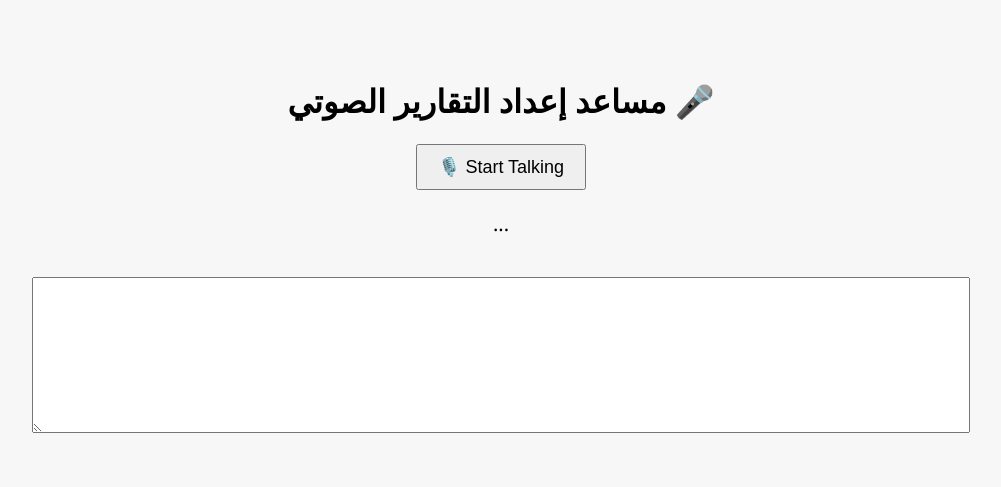
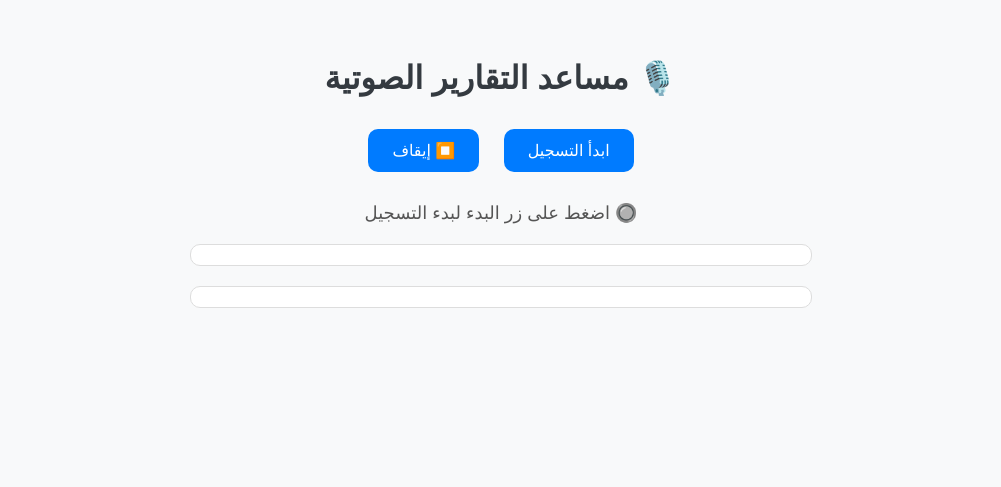
Before and after one commit to Rashidlovew/voice-report-assistant, a Flask app: page / in a window 1280 px wide. Shown: the top 487 px of the page, without its empty margins (139-1140 px from the left). Run offline with Flask 3, Linux system fonts and the light colour scheme.

Commit message:
Update index.html

```diff
--- a/templates/index.html
+++ b/templates/index.html
@@ -2,37 +2,56 @@
 <html lang="ar" dir="rtl">
 <head>
     <meta charset="UTF-8">
-    <title>مساعد إعداد التقارير الصوتي</title>
+    <title>مساعد التقارير الصوتية</title>
     <style>
         body {
-            font-family: 'Segoe UI', sans-serif;
+            font-family: 'Arial', sans-serif;
+            background-color: #f8f9fa;
             text-align: center;
-            padding: 50px;
-            background-color: #f7f7f7;
+            padding: 30px;
+            direction: rtl;
+        }
+        h1 {
+            color: #343a40;
         }
         button {
-            padding: 10px 20px;
-            font-size: 18px;
+            margin: 10px;
+            padding: 12px 24px;
+            font-size: 16px;
+            border: none;
+            border-radius: 10px;
+            background-color: #007bff;
+            color: white;
             cursor: pointer;
         }
+        button:hover {
+            background-color: #0056b3;
+        }
         #status {
-            margin: 20px;
-            font-size: 20px;
+            margin-top: 20px;
+            font-size: 18px;
+            color: #555;
         }
-        textarea {
-            width: 80%;
-            height: 150px;
+        #originalText, #responseText {
             margin-top: 20px;
-            direction: rtl;
-            text-align: right;
+            font-size: 18px;
+            background-color: #ffffff;
+            border: 1px solid #ddd;
+            padding: 10px;
+            border-radius: 10px;
+            max-width: 600px;
+            margin-left: auto;
+            margin-right: auto;
         }
     </style>
 </head>
 <body>
-    <h1>🎤 مساعد إعداد التقارير الصوتي</h1>
-    <button id="start-button">Start Talking 🎙️</button>
-    <div id="status">...</div>
-    <textarea id="response" readonly></textarea>
+    <h1>🎙️ مساعد التقارير الصوتية</h1>
+    <button onclick="startRecording()">ابدأ التسجيل</button>
+    <button onclick="stopRecording()">⏹️ إيقاف</button>
+    <div id="status">🔘 اضغط على زر البدء لبدء التسجيل</div>
+    <div id="originalText"></div>
+    <div id="responseText"></div>
 
     <script src="/static/script.js"></script>
 </body>
```
